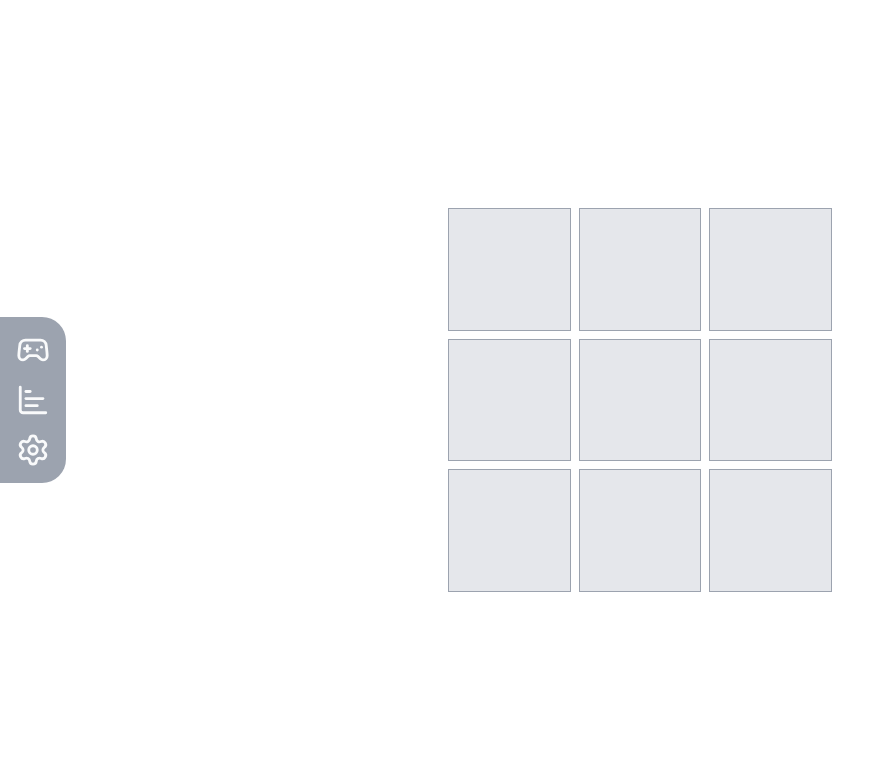
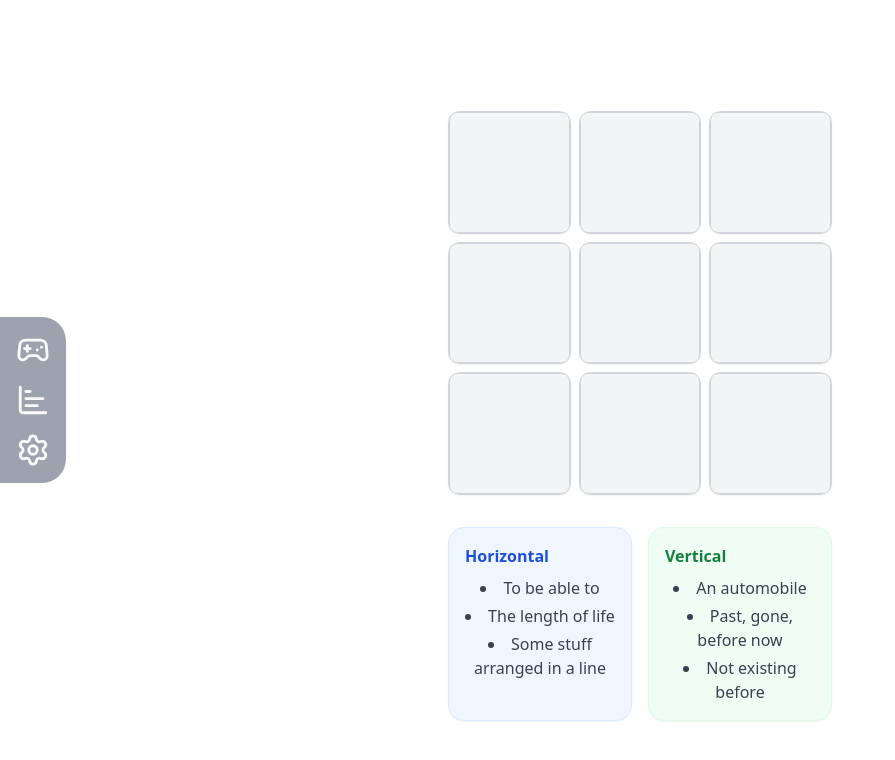
Before and after one commit to Lordenko/react-crossword, a React (Create React App) app: page /game in a window 1280 px wide. Shown: the top 760 px of the page, without its empty margins (0-895 px from the left). Built offline with nearby package versions, Linux system fonts and the light colour scheme.

Commit message:
feat(basic-logic): Complete the crossword logic

```diff
--- a/src/components/Inputs/WordInput.tsx
+++ b/src/components/Inputs/WordInput.tsx
@@ -1,29 +1,48 @@
-import React, { useState } from "react";
+import React, { useEffect, useState } from "react";
 
 import { ElementIndex, WordInputProps } from "../../type";
 
 const WordInput = (props: WordInputProps) => {
-    const unSelected =
-        <>
+    const boolCheckLetter = checkLetter(props.inputWords[props.elementIndex.row][props.elementIndex.col], props.elementIndex, props.crosswordWords)
+
+    const unSelected = (
         <label
-                className="hover:cursor-pointer size-full content-center text-center"
+            className={`
+      w-full h-full flex items-center justify-center rounded-lg text-lg font-semibold
+      border transition-all select-none
+      ${boolCheckLetter
+                    ? "bg-green-200 border-green-500 text-green-900"
+                    : "bg-gray-100 border-gray-300 hover:bg-gray-200 hover:cursor-pointer active:scale-95"}
+    `}
             onClick={() => {
-                    props.setActiveElementIndex(props.elementIndex)
-                }}>
+                !boolCheckLetter && props.setActiveElementIndex(props.elementIndex);
+            }}
+        >
             {props.inputWords[props.elementIndex.row][props.elementIndex.col]}
         </label>
-        </>
+    );
 
-    const selected =
-        <>
+    const selected = (
         <input
             autoFocus
-                className=" size-full content-center text-center bg-transparent border-none outline-none focus:outline-none caret-transparent focus:ring-1 p-0 m-0 placeholder-gray-500"
+            className="
+      w-full h-full text-center rounded-lg text-lg font-semibold text-gray-800
+      border-2 border-blue-400 bg-blue-50/60
+      focus:bg-blue-100/80 focus:border-blue-500 focus:ring-2 focus:ring-blue-300
+      outline-none caret-transparent transition-all
+      placeholder-gray-500
+    "
             placeholder={props.inputWords[props.elementIndex.row][props.elementIndex.col]}
-                onBlur={() => { props.setActiveElementIndex({ row: -1, col: -1 }) }}
-                onChange={(e) => { isLetter(e.target.value) && props.setInputWord(props.elementIndex, validLetter(e.target.value)); props.setActiveElementIndex({ row: -1, col: -1 }) }}>
-            </input>
-        </>
+            onBlur={() => {
+                props.setActiveElementIndex({ row: -1, col: -1 });
+            }}
+            onChange={(e) => {
+                isLetter(e.target.value) &&
+                    props.setInputWord(props.elementIndex, validLetter(e.target.value));
+                props.setActiveElementIndex({ row: -1, col: -1 });
+            }}
+        />
+    );
 
     if (props.elementIndex !== undefined &&
         props.activeElementIndex !== undefined &&
@@ -32,6 +51,11 @@ const WordInput = (props: WordInputProps) => {
     } else {
         return unSelected
     }
+}
+
+const checkLetter = (letter: string, elementIndex: ElementIndex, crosswordWords: string[][]) => {
+    if (crosswordWords[elementIndex.row][elementIndex.col] !== null && letter !== '' && letter === crosswordWords[elementIndex.row][elementIndex.col]) return true
+    else return false
 }
 
 const validLetter = (word: string) => {
--- a/src/data/words.json
+++ b/src/data/words.json
@@ -3,19 +3,19 @@
         {
             "grid": [
                 [
-                    "c",
-                    "a",
-                    "n"
+                    "C",
+                    "A",
+                    "N"
                 ],
                 [
-                    "a",
-                    "g",
-                    "e"
+                    "A",
+                    "G",
+                    "E"
                 ],
                 [
-                    "r",
-                    "o",
-                    "w"
+                    "R",
+                    "O",
+                    "W"
                 ]
             ],
             "clue": {
@@ -34,19 +34,19 @@
         {
             "grid": [
                 [
-                    "d",
-                    "a",
-                    "d"
+                    "D",
+                    "A",
+                    "D"
                 ],
                 [
-                    "o",
-                    "w",
-                    "e"
+                    "O",
+                    "W",
+                    "E"
                 ],
                 [
-                    "t",
-                    "e",
-                    "n"
+                    "T",
+                    "E",
+                    "N"
                 ]
             ],
             "clue": {
@@ -65,19 +65,19 @@
         {
             "grid": [
                 [
-                    "d",
-                    "e",
-                    "n"
+                    "D",
+                    "E",
+                    "N"
                 ],
                 [
-                    "i",
-                    "r",
-                    "e"
+                    "I",
+                    "R",
+                    "E"
                 ],
                 [
-                    "e",
-                    "a",
-                    "t"
+                    "E",
+                    "A",
+                    "T"
                 ]
             ],
             "clue": {
@@ -96,19 +96,19 @@
         {
             "grid": [
                 [
-                    "f",
-                    "a",
-                    "n"
+                    "F",
+                    "A",
+                    "N"
                 ],
                 [
-                    "a",
-                    "g",
-                    "e"
+                    "A",
+                    "G",
+                    "E"
                 ],
                 [
-                    "r",
-                    "o",
-                    "w"
+                    "R",
+                    "O",
+                    "W"
                 ]
             ],
             "clue": {
@@ -127,19 +127,19 @@
         {
             "grid": [
                 [
-                    "g",
-                    "e",
-                    "m"
+                    "G",
+                    "E",
+                    "M"
                 ],
                 [
-                    "e",
-                    "r",
-                    "a"
+                    "E",
+                    "R",
+                    "A"
                 ],
                 [
-                    "t",
-                    "r",
-                    "y"
+                    "T",
+                    "R",
+                    "Y"
                 ]
             ],
             "clue": {
@@ -158,19 +158,19 @@
         {
             "grid": [
                 [
-                    "g",
-                    "e",
-                    "m"
+                    "G",
+                    "E",
+                    "M"
                 ],
                 [
-                    "o",
-                    "r",
-                    "e"
+                    "O",
+                    "R",
+                    "E"
                 ],
                 [
-                    "t",
-                    "a",
-                    "n"
+                    "T",
+                    "A",
+                    "N"
                 ]
             ],
             "clue": {
@@ -189,19 +189,19 @@
         {
             "grid": [
                 [
-                    "g",
-                    "e",
-                    "t"
+                    "G",
+                    "E",
+                    "T"
                 ],
                 [
-                    "o",
-                    "r",
-                    "e"
+                    "O",
+                    "R",
+                    "E"
                 ],
                 [
-                    "t",
-                    "a",
-                    "n"
+                    "T",
+                    "A",
+                    "N"
                 ]
             ],
             "clue": {
--- a/src/pages/Game.tsx
+++ b/src/pages/Game.tsx
@@ -4,41 +4,101 @@ import wordsJsonRaw from '../data/words.json'
 
 import WordInput from '../components/Inputs/WordInput'
 
-import { useWords, useActiveElementIndex } from '../state/index'
+import { useInputWords, useCrosswordWords, useActiveElementIndex, useCrosswordSolved, useCrosswordSettings } from '../state/index'
 
 import { WordsJson } from '../type';
-
 
 const wordsJson: WordsJson = wordsJsonRaw as WordsJson
 
 const Game = () => {
     const { activeElementIndex, setActiveElementIndex } = useActiveElementIndex()
-    const { inputWords, setInputWords, setInputWord } = useWords()
+    const { inputWords, setInputWords, setInputWord } = useInputWords()
+    const { crosswordWords, setCrosswordWords } = useCrosswordWords()
+    const { crosswordSolved, setCrosswordSolved } = useCrosswordSolved()
+    const { numberOfCrossword, setNumberOfCrossword } = useCrosswordSettings()
+
     useEffect(() => {
-        // setWords(wordsJson.grids[0].grid)
+        setNumberOfCrossword(0)
     }, [])
+
+    useEffect(() => {
+        if (numberOfCrossword != -1) {
+            setCrosswordWords(wordsJson.grids[numberOfCrossword].grid)
+        }
+    }, [numberOfCrossword])
+
+    useEffect(() => {
+        if (checkCrossword(inputWords, crosswordWords)) {
+            setCrosswordSolved(true)
+        }
+        console.log(crosswordSolved);
+    }, [inputWords, crosswordWords])
 
     return (
         <>
-            <div className="grid grid-cols-3 gap-2 w-96 mx-auto">
-                {Array.from({ length: 3 }).map((_, i) => (
+            <div className="grid grid-cols-3 gap-2 w-80 sm:w-96 mx-auto mt-8">
+                {Array.from({ length: 3 }).map((_, i) =>
                     Array.from({ length: 3 }).map((_, j) => (
                         <div
                             key={`${i}-${j}`}
-                            className="bg-gray-200 border border-gray-400 aspect-square flex items-center justify-center text-lg font-semibold"
+                            className="bg-white border border-gray-300 rounded-xl shadow-sm aspect-square flex items-center justify-center text-lg font-semibold transition-all"
                         >
                             <WordInput
-                                elementIndex={{ "row": i, "col": j }}
+                                elementIndex={{ row: i, col: j }}
                                 activeElementIndex={activeElementIndex}
                                 setActiveElementIndex={setActiveElementIndex}
                                 inputWords={inputWords}
-                                setInputWord={setInputWord}></WordInput>
+                                setInputWord={setInputWord}
+                                crosswordWords={crosswordWords}
+                            />
                         </div>
                     ))
+                )}
+            </div>
 
-                ))}
-            </div>
+            {/* Clues Section */}
+            {numberOfCrossword != -1 &&
+                <div className="mt-8 w-80 sm:w-96 mx-auto space-y-4">
+                    <div className="grid grid-cols-1 sm:grid-cols-2 gap-4">
+
+                        {/* Horizontal Clues */}
+                        <div className="bg-blue-50 p-4 rounded-2xl shadow-sm border border-blue-100">
+                            <h3 className="font-semibold text-blue-700 mb-2 text-center sm:text-left">Horizontal</h3>
+                            <ul className="list-disc list-inside space-y-1 text-gray-700 text-sm sm:text-base">
+                                {wordsJson.grids[numberOfCrossword].clue.Horizontal.map((clue, index) => (
+                                    <li key={index}>{clue}</li>
+                                ))}
+                            </ul>
+                        </div>
+
+                        {/* Vertical Clues */}
+                        <div className="bg-green-50 p-4 rounded-2xl shadow-sm border border-green-100">
+                            <h3 className="font-semibold text-green-700 mb-2 text-center sm:text-left">Vertical</h3>
+                            <ul className="list-disc list-inside space-y-1 text-gray-700 text-sm sm:text-base">
+                                {wordsJson.grids[numberOfCrossword].clue.Vertical.map((clue, index) => (
+                                    <li key={index}>{clue}</li>
+                                ))}
+                            </ul>
+                        </div>
+                    </div>
+                </div>}
+
+
+            {/* Congratulations message */}
+            {crosswordSolved && (
+                <div className="text-center mt-8 text-green-600 font-bold text-xl animate-bounce">
+                    🎉 Congratulations! You solved the crossword!
+                </div>
+            )}
         </>
     );
 }
+
+const checkCrossword = (inputWords: string[][], crosswordWords: string[][]) => {
+    if (inputWords.every((element) => element.every((letter) => letter !== null))) {
+        return JSON.stringify(inputWords) === JSON.stringify(crosswordWords)
+    }
+    else return false
+}
+
 export default Game;
--- a/src/state/index.ts
+++ b/src/state/index.ts
@@ -1,17 +1,38 @@
 import { create } from "zustand"
 
-import { InputWordsState, ElementIndex, ActiveElementIndexState } from "../type"
+import { InputWordsState, ElementIndex, ActiveElementIndexState, CrosswordWordsState, CrosswordSolvedState, CrosswordSettingsState, Player, PlayersState } from "../type"
 
-export const useWords = create<InputWordsState>((set) => ({
+export const useInputWords = create<InputWordsState>((set) => ({
     inputWords: Array(3).fill(null).map(() => Array(3).fill("")),
     setInputWords: (inputWords: string[][]) => set({ inputWords }),
     setInputWord: (elementIndex: ElementIndex, value: string) => set((state) => {
-        state.inputWords[elementIndex.row][elementIndex.col] = value
-        return { inputWords: state.inputWords }
+        const updatedInputWords = [...state.inputWords]
+        updatedInputWords[elementIndex.row][elementIndex.col] = value
+        return { inputWords: updatedInputWords }
     })
+}))
+
+export const useCrosswordWords = create<CrosswordWordsState>((set) => ({
+    crosswordWords: Array(3).fill(null).map(() => Array(3).fill(null)),
+    setCrosswordWords: (crosswordWords: string[][]) => set({ crosswordWords }),
 }))
 
 export const useActiveElementIndex = create<ActiveElementIndexState>((set) => ({
     activeElementIndex: { row: -1, col: -1 },
     setActiveElementIndex: (activeElementIndex: ElementIndex) => set({ activeElementIndex })
 }))
+
+export const useCrosswordSolved = create<CrosswordSolvedState>((set) => ({
+    crosswordSolved: false,
+    setCrosswordSolved: (crosswordSolved: boolean) => set({ crosswordSolved })
+}))
+
+export const useCrosswordSettings = create<CrosswordSettingsState>((set) => ({
+    numberOfCrossword: -1,
+    setNumberOfCrossword: (numberOfCrossword: number) => set({ numberOfCrossword })
+}))
+
+export const usePlayers = create<PlayersState>((set) => ({
+    players: [],
+    setPlayers: (players: Player[]) => set({ players })
+}))
```
Also changed, not shown: src/pages/Results.tsx (+70 -37 lines), src/type/index.ts (+35 -5 lines), public/manifest.json (deleted). Lines whose indentation alone changed are shown as unchanged.
